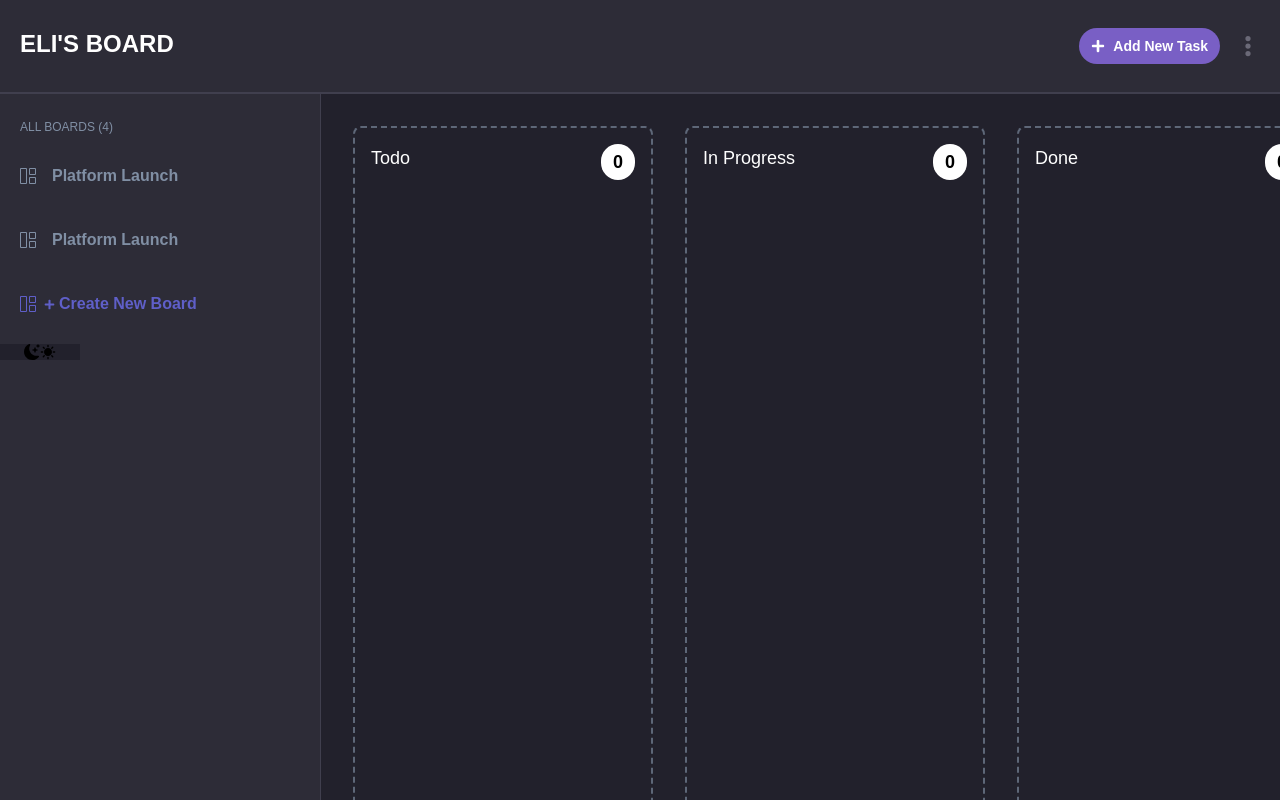
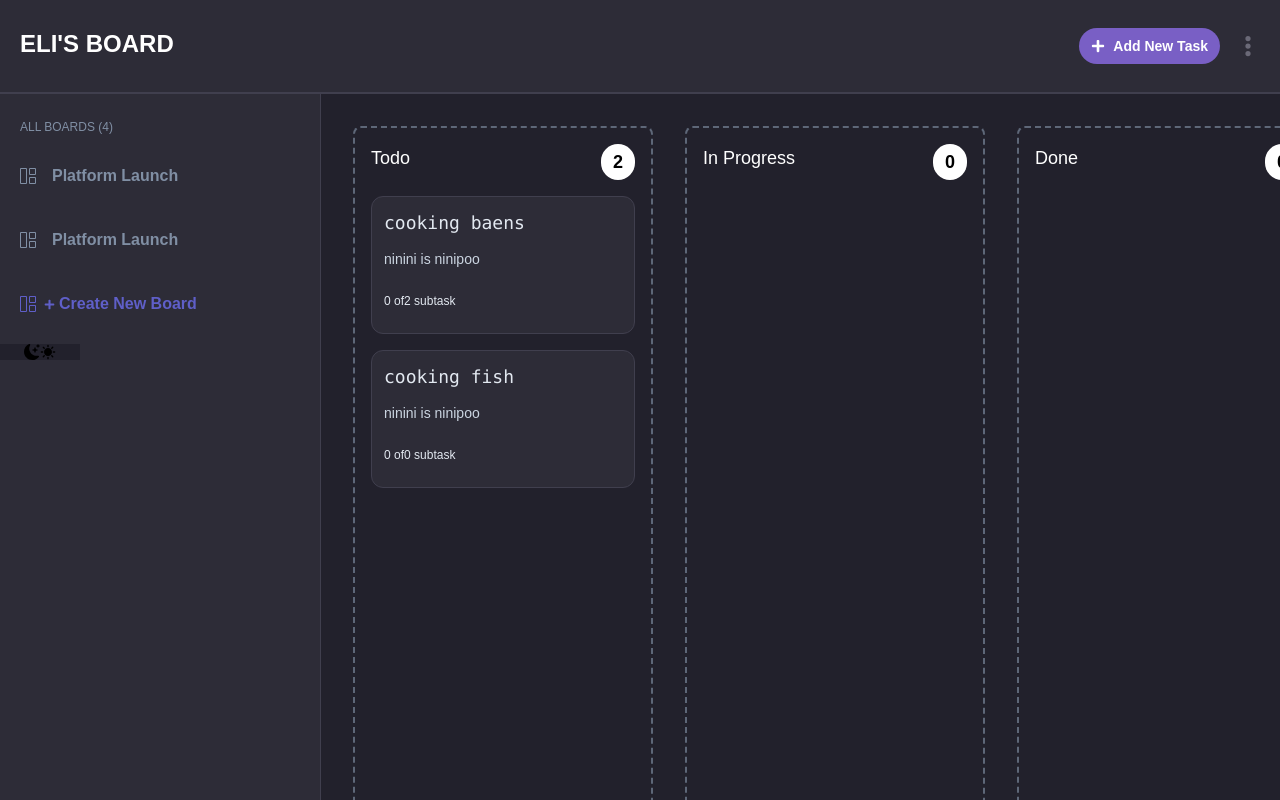
Before and after one commit to miyemicodes/my-kanban-board, a React (Vite) app: page / in a window 1280 px wide. Built offline with nearby package versions, Linux system fonts and the light colour scheme.

Commit message:
Feat:: Updating Drag and drop package

```diff
--- a/package.json
+++ b/package.json
@@ -11,7 +11,6 @@
   },
   "dependencies": {
     "react": "^18.2.0",
-    "react-beautiful-dnd": "^13.1.1",
     "react-dom": "^18.2.0",
     "react-icons": "^5.0.1",
     "uuidv4": "^6.2.13"
--- a/src/components/Board.jsx
+++ b/src/components/Board.jsx
@@ -3,7 +3,6 @@ import { FaPlus } from "react-icons/fa";
 import NewColumnPopUp from "./PopUp/NewColumnPopup";
 import TaskCard from "./Taskcard";
 import { useStoreContext } from "../context/Store-context";
-import { DragDropContext, Droppable, Draggable } from "react-beautiful-dnd";
 
 function Board() {
 	const [showColumnPopup, setColumnPopup] = useState(false);
@@ -17,52 +16,8 @@ function Board() {
 		console.log(columnData.id, task);
 	}
 
-	const onDragEnd = (result) => {
-		const { source, destination } = result;
-		if (!destination) return;
-
-		const sourceColumnIndex = store.findIndex(
-			(c) => c.id === source.droppableId
-		);
-		const destColumnIndex = store.findIndex(
-			(c) => c.id === destination.droppableId
-		);
-
-		const sourceColumn = store[sourceColumnIndex];
-		const destColumn = store[destColumnIndex];
-
-		const sourceTasks = [...sourceColumn.tasks];
-		const destTasks = [...destColumn.tasks];
-
-		const [movedItem] = sourceTasks.splice(source.index, 1);
-
-		if (sourceColumn.id !== destColumn.id) {
-			destTasks.splice(destination.index, 0, movedItem);
-
-			const newStore = [...store];
-			newStore[sourceColumnIndex] = {
-				...sourceColumn,
-				tasks: sourceTasks,
-			};
-			newStore[destColumnIndex] = {
-				...destColumn,
-				tasks: destTasks,
-			};
-			setStore(newStore);
-		} else {
-			sourceTasks.splice(destination.index, 0, movedItem);
-			const newStore = [...store];
-			newStore[sourceColumnIndex] = {
-				...sourceColumn,
-				tasks: sourceTasks,
-			};
-			setStore(newStore);
-		}
-	};
-
 	return (
 		<>
-			<DragDropContext onDragEnd={onDragEnd}>
 			<section className="bg-[#22212c] h-auto min-h-[250px] w-3/4 flex flex-row shrink-0 gap-8 overflow-auto p-8 custom-remove-scrollbar">
 				{store.map((columnData, index) => (
 					<div
@@ -76,36 +31,14 @@ function Board() {
 							</span>
 						</div>
 
-							<Droppable droppableId={columnData.id}>
-								{(provided) => (
+						{columnData.tasks.map((task) => (
 							<div
-										ref={provided.innerRef}
-										{...provided.droppableProps}
-									>
-										{columnData.tasks.map((task, index) => (
-											<Draggable
-												key={task.id}
-												draggableId={String(task.id)}
-												index={index}
-											>
-												{(provided) => (
-													<div
-														ref={provided.innerRef}
-														{...provided.draggableProps}
-														{...provided.dragHandleProps}
 								onClick={() => colData(columnData.id, task)}
-														className="mb-4" // Optional spacing between tasks
+								className="mb-4"
 							>
 								<TaskCard taskData={task} />
 							</div>
-												)}
-											</Draggable>
 						))}
-
-										{provided.placeholder}
-									</div>
-								)}
-							</Droppable>
 					</div>
 				))}
 
@@ -124,7 +57,6 @@ function Board() {
 			{showColumnPopup ? (
 				<NewColumnPopUp handleCloseModal={() => handleToggle()} />
 			) : null}
-			</DragDropContext>
 		</>
 	);
 }
--- a/src/context/Datastructure.js
+++ b/src/context/Datastructure.js
@@ -24,7 +24,31 @@ export const DefaultData = [
   {
     id: "todo",
     label: "Todo",
-    tasks: [],
+    tasks: [
+      {
+        id: "kdjtghj-1",
+        title: "cooking baens",
+        description: "ninini is ninipoo",
+        subTasks: [
+          {
+            id: '1',
+            name: 'boil rice',
+            isDone: false,
+          },
+          {
+            id: '2',
+            name: 'fry rice',
+            isDone: false,
+          }
+        ],
+      },
+      {
+        id: "kdjtghj-2",
+        title: "cooking fish",
+        description: "ninini is ninipoo",
+        subTasks: []
+      },
+    ],
   },
   {
     id: "in-progress",
```
Also changed, not shown: 1 other file (tests, documents, lock files or other folders). Lines whose indentation alone changed are shown as unchanged.
